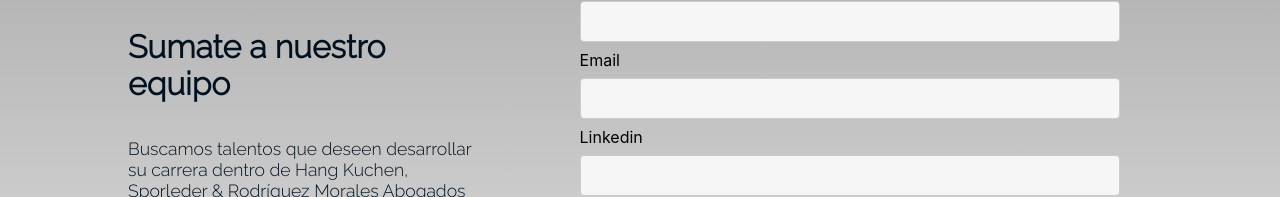
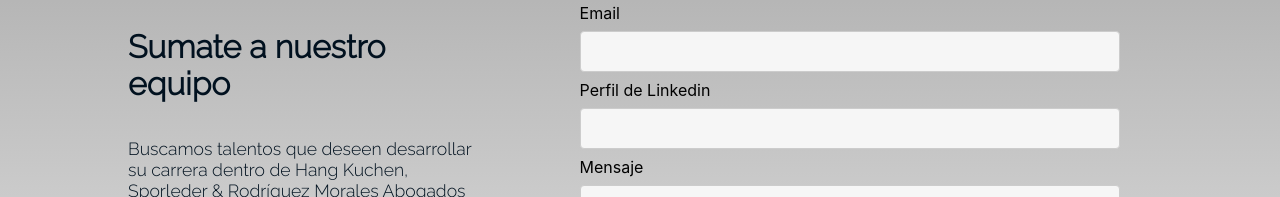
Before and after one commit to Alejodg9/HSRproduction, a Next.js app: page /carreras in a window 1280 px wide. Shown: the part 488-685 px from the top of the page. Built offline with nearby package versions, Linux system fonts and the light colour scheme.

Commit message:
arreglo carresr form

```diff
--- a/pages/carreras/index.js
+++ b/pages/carreras/index.js
@@ -48,11 +48,11 @@
                            <input className={s.campo} type="text" name="user_name" />
                            <label>Email</label>
                            <input className={s.campo} type="email" name="user_email" />
-                           <label for="linkedin_link">Linkedin</label>
+                           <label for="linkedin_link">{lang == "ESP" ? "Perfil de Linkedin" : "Linkedin Profile"}</label>
                            <input className={s.campo} type="text" name="linkedin_link" id="linkedin_link"/>
 
-                           <label>Mensaje</label>
-                           <textarea className={s.campo} name="message" />
+                           <label>{lang=="ESP"?"Mensaje":"Message"}</label>
+                           <textarea className={s.campo2} name="message" />
                            <label style={{ marginRight: "1rem" }}>{lang == "ESP" ? "Adjuntar CV" : "Attach CV"}</label>
                            <input style={{ padding: "1rem 0" }} type="file" name="my_file" />
                            <input className={s.enviar} type="submit" value="Send" />
```
